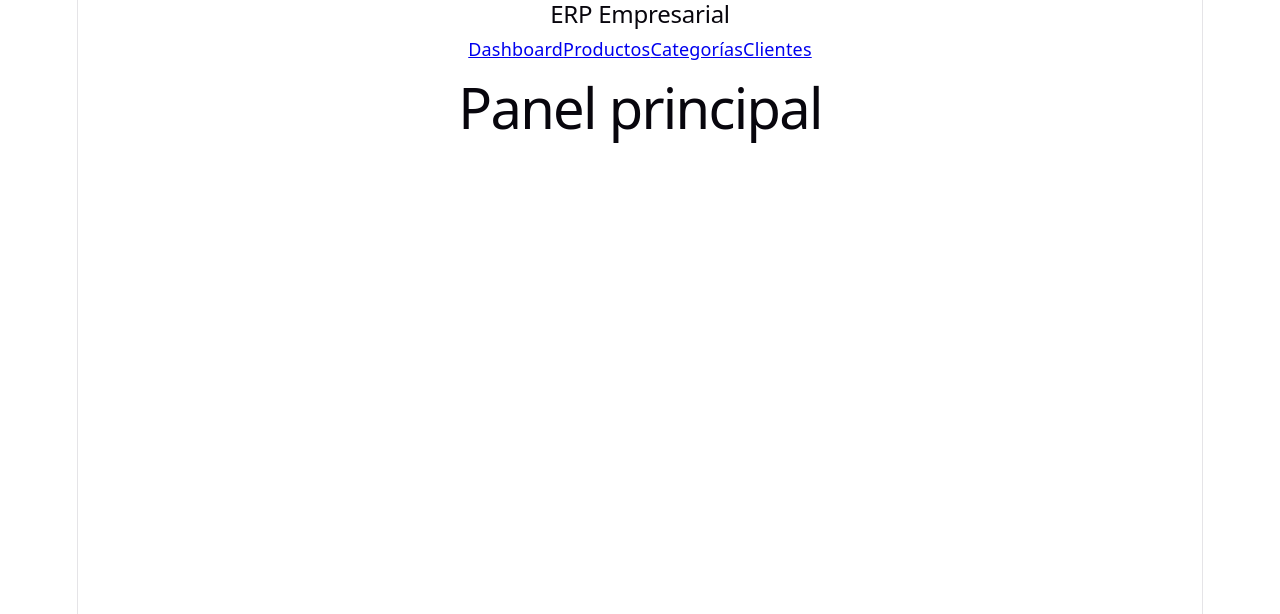
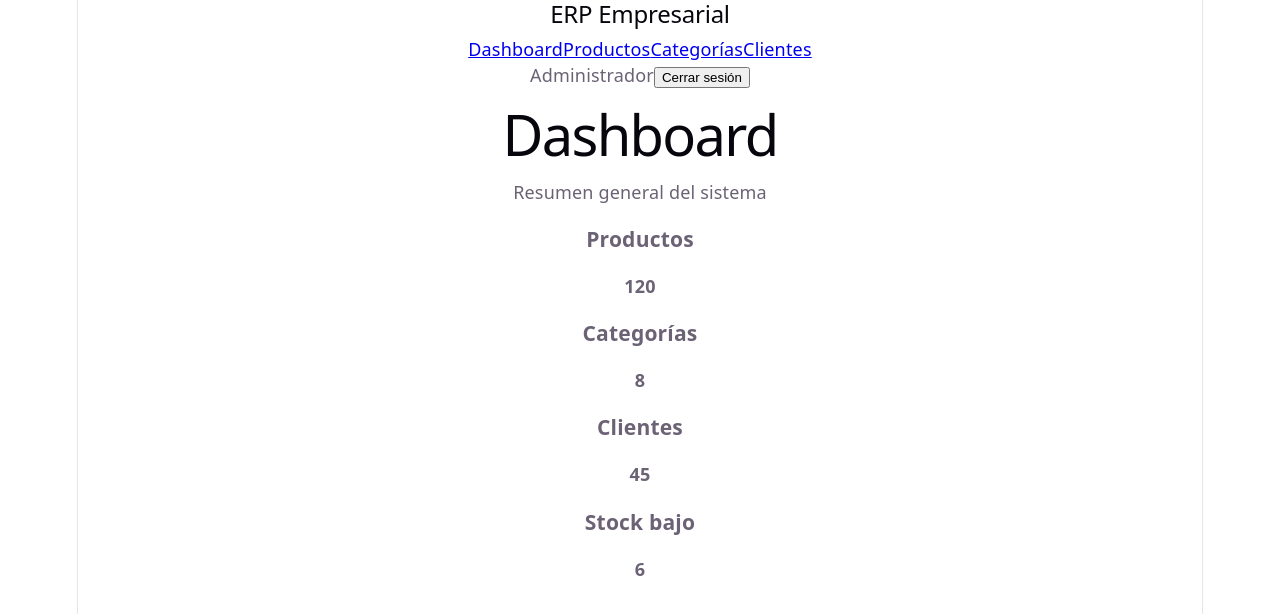
Before and after one commit to JONGOGG/ERP-Empresarial, a React (Vite) app in the folder Frontend/: page /dashboard in a window 1280 px wide. Shown: the top 614 px of the page. Built offline with nearby package versions, Linux system fonts and the light colour scheme.

Commit message:
Implementa dashboard inicial del ERP

```diff
--- a/Frontend/src/layouts/LayoutPrincipal.tsx
+++ b/Frontend/src/layouts/LayoutPrincipal.tsx
@@ -14,9 +14,16 @@ export function LayoutPrincipal() {
         </nav>
       </aside>
 
-      <main>
-        <Outlet />
-      </main>
+      <div>
+        <header>
+          <span>Administrador</span>
+          <button>Cerrar sesión</button>
+        </header>
+
+        <main>
+          <Outlet />
+        </main>
+      </div>
     </div>
   );
 }
--- a/Frontend/src/paginas/Panel.tsx
+++ b/Frontend/src/paginas/Panel.tsx
@@ -1,3 +1,30 @@
 export function Panel() {
-  return <h1>Panel principal</h1>;
+  return (
+    <section>
+      <h1>Dashboard</h1>
+      <p>Resumen general del sistema</p>
+
+      <div>
+        <article>
+          <h3>Productos</h3>
+          <strong>120</strong>
+        </article>
+
+        <article>
+          <h3>Categorías</h3>
+          <strong>8</strong>
+        </article>
+
+        <article>
+          <h3>Clientes</h3>
+          <strong>45</strong>
+        </article>
+
+        <article>
+          <h3>Stock bajo</h3>
+          <strong>6</strong>
+        </article>
+      </div>
+    </section>
+  );
 }
```
